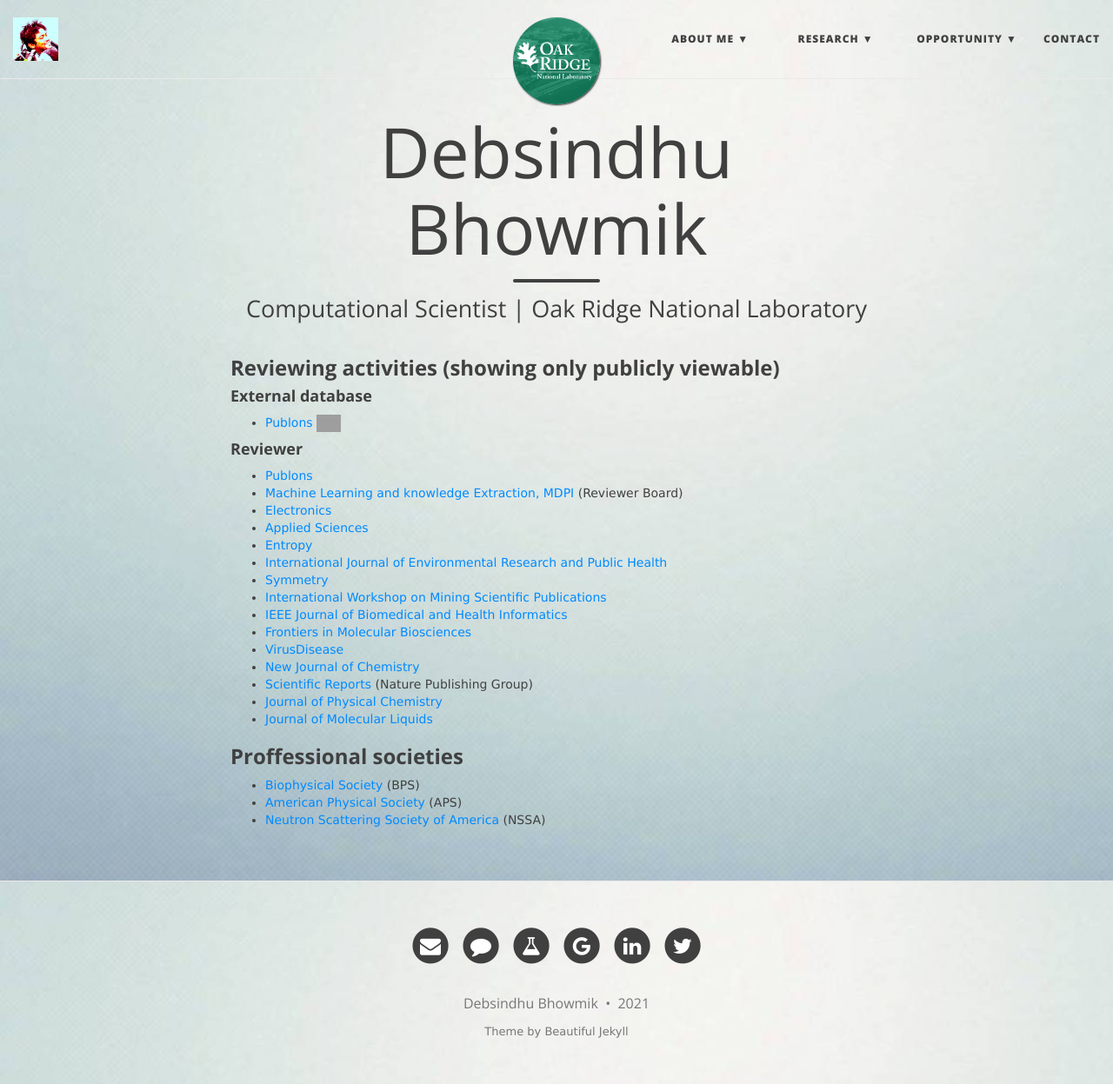
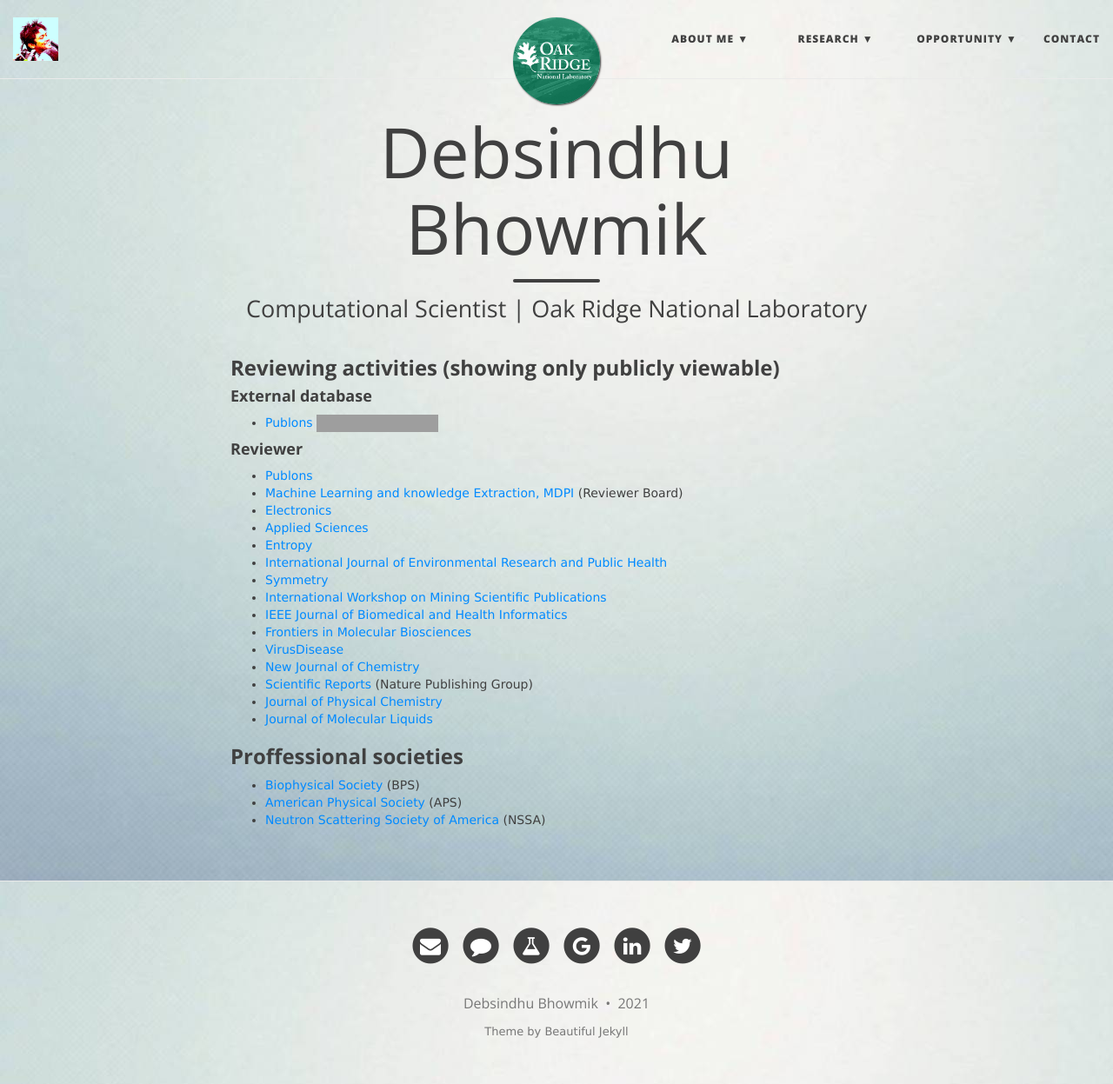
Before and after one commit to debsindhu/debsindhu.github.io, a Jekyll site: the page built from proffesional_involvement.md, in a window 1280 px wide and 1247 px high. Shown: the whole window at 87% size. Built offline with Jekyll 4.4.1, drawn with Linux system fonts in a browser that asks for light colours; nearby versions of some CDN libraries; grey boxes are pictures that could not be loaded.

Commit message:
Update proffesional_involvement.md

```diff
--- a/proffesional_involvement.md
+++ b/proffesional_involvement.md
@@ -7,7 +7,7 @@ use-site-title: true
 
 ### **Reviewing activities (showing only publicly viewable)**
 #### **External database**
-- [Publons](https://publons.com/researcher/1194490/debsindhu-bhowmik/) <a href="https://publons.com/researcher/1194490/debsindhu-bhowmik/" target="_blank"><img src="https://upload.wikimedia.org/wikipedia/commons/f/f0/Publons_logo.png" height="20" style="width:2em;margin-right:.5em;"></a>
+- [Publons](https://publons.com/researcher/1194490/debsindhu-bhowmik/) <a href="https://publons.com/researcher/1194490/debsindhu-bhowmik/" target="_blank"><img src="https://upload.wikimedia.org/wikipedia/commons/f/f0/Publons_logo.png" height="20" style="width:10em;margin-right:.5em;"></a>
 
 #### **Reviewer**
 - [Publons](https://publons.com/researcher/1194490/debsindhu-bhowmik/)
```
